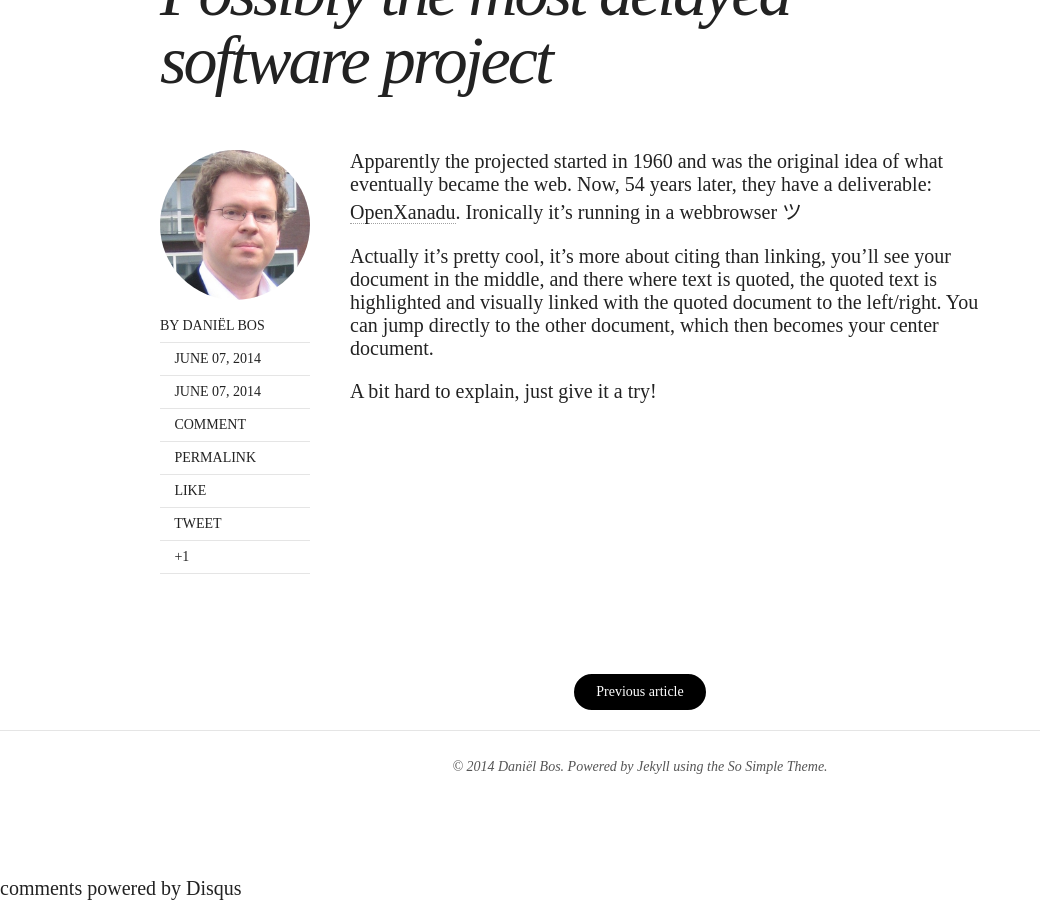
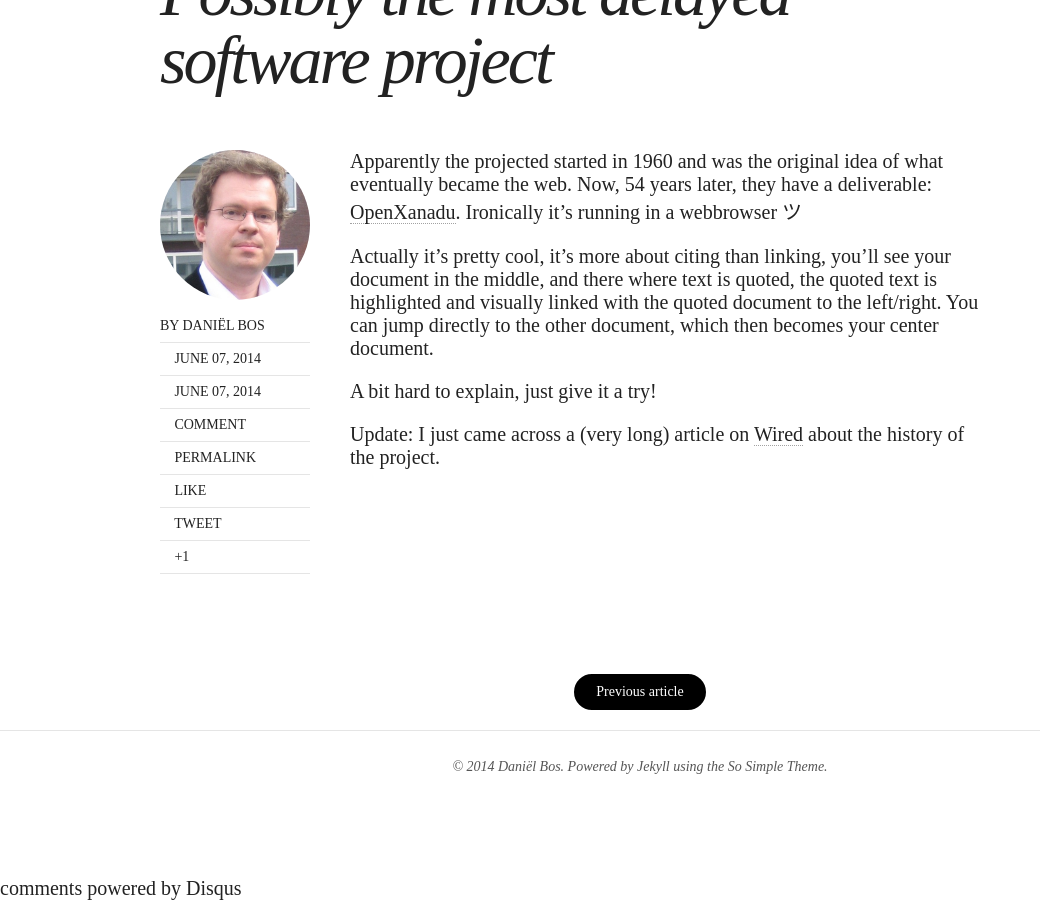
Before and after one commit to corani/corani.github.io, a Jekyll site: the page built from _posts/2014-06-07-possibly-the-most-delayed-software-project.md, in a window 1280 px wide and 900 px high, scrolled down 808 px. Shown: the whole window, without its empty margins (0-1040 px from the left). Built offline with Jekyll 4.4.1, drawn with Linux system fonts in a browser that asks for light colours; nearby versions of some CDN libraries; comment, search, counter and statistics services are not loaded.

Commit message:
Add Wired article

```diff
--- a/_posts/2014-06-07-possibly-the-most-delayed-software-project.md
+++ b/_posts/2014-06-07-possibly-the-most-delayed-software-project.md
@@ -18,3 +18,6 @@ text is highlighted and visually linked with the quoted document to the left/rig
 your center document.
 
 A bit hard to explain, just give it a try!
+
+Update: I just came across a (very long) article on <a href="http://archive.wired.com/wired/archive/3.06/xanadu_pr.html" target="_BLANK">Wired</a>
+about the history of the project.
```
